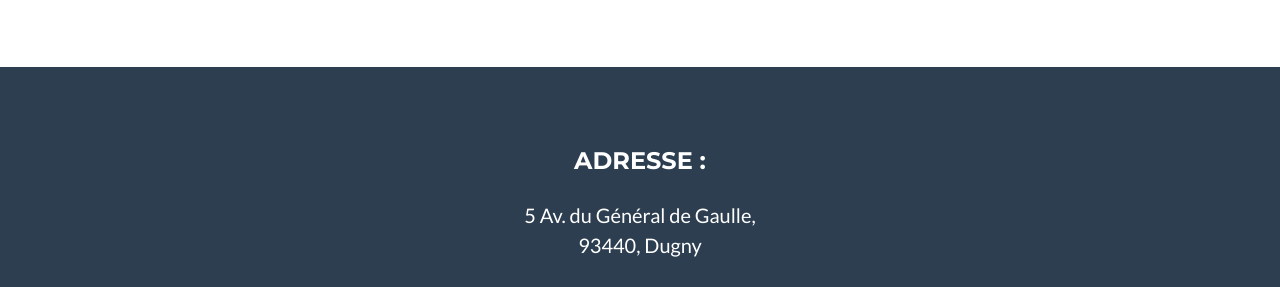
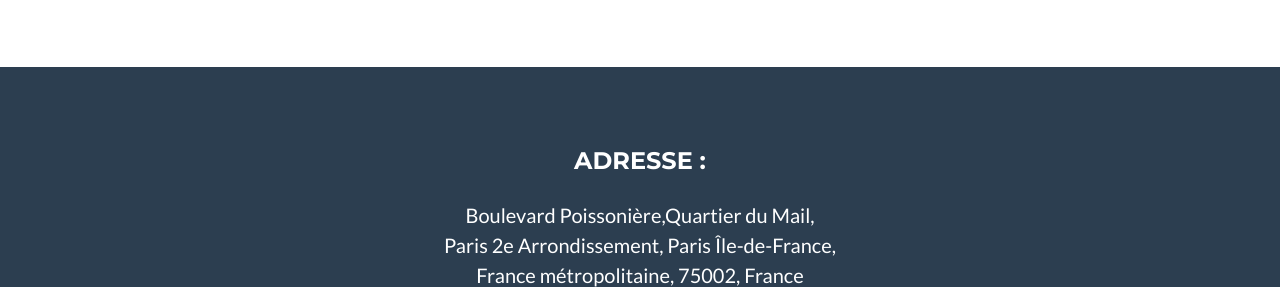
Before and after one commit to MLSFalcon/Projet_Cinema, a PHP site: page / in a window 1280 px wide. Shown: the part 789-1076 px from the top of the page. Run offline with PHP 8.4, Linux system fonts and the light colour scheme; data that the repository does not hold is empty; some libraries are stand-ins or nearby versions.

Commit message:
feat: ajout de la carte intéractif openStreet map

```diff
--- a/vue/index.php
+++ b/vue/index.php
@@ -150,10 +150,13 @@ session_start();
         <div>
             <h4 class="text-uppercase mb-4">Adresse : </h4>
             <p class="lead mb-0">
-                5 Av. du Général de Gaulle,
+                Boulevard Poissonière,Quartier du Mail,
                 <br />
-                93440, Dugny
+                Paris 2e Arrondissement, Paris Île-de-France,
+                <br />
+                France métropolitaine, 75002, France
             </p>
+            <iframe width="425" height="350" src="https://www.openstreetmap.org/export/embed.html?bbox=2.3464018106460576%2C48.87005903250478%2C2.3482257127761845%2C48.871008202802116&amp;layer=mapnik" style="border: 1px solid black"></iframe><br/><small><a href="https://www.openstreetmap.org/#map=19/48.870534/2.347314">Afficher une carte plus grande</a></small>
         </div>
     </div>
 </footer>
--- a/vue/login.php
+++ b/vue/login.php
@@ -2,7 +2,7 @@
 require_once "../src/class/User.php";
 require_once "../src/bdd/Bdd.php";
 
-include "headIndex.html";
+include "head.html";
 
 ?>
 
```
Also changed, not shown: vue/film.php (+6 -2 lines).
